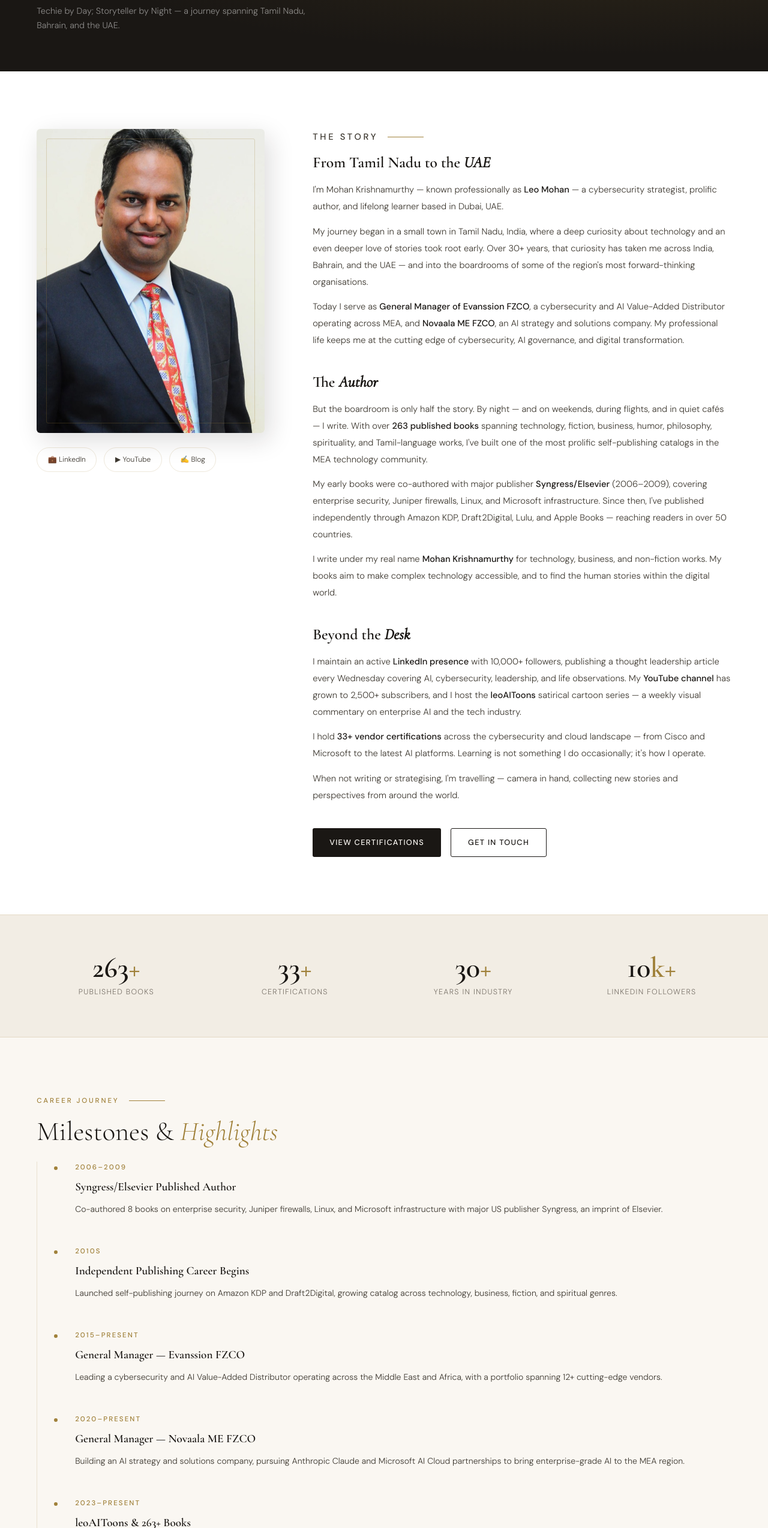
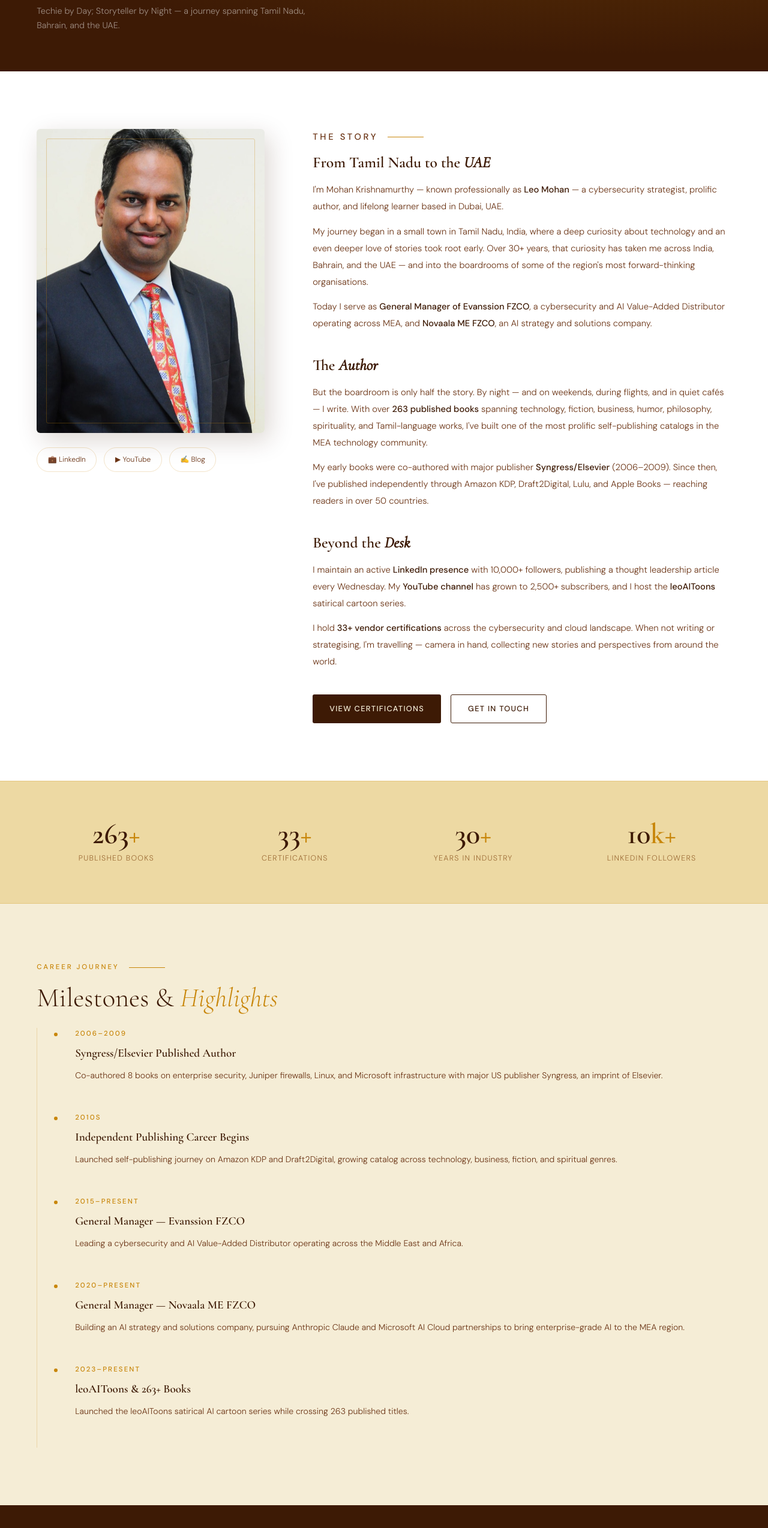
Before and after one commit to leomohan/mohan-site, a plain HTML site: page about.html in a window 1280 px wide. Shown: the part 252-2800 px from the top of the page at 60% size. Drawn offline with nearby package versions, Linux system fonts and the light colour scheme.

Commit message:
design: lion palette — about.html

```diff
--- a/about.html
+++ b/about.html
@@ -7,12 +7,12 @@
 <link rel="preconnect" href="https://fonts.googleapis.com">
 <link href="https://fonts.googleapis.com/css2?family=Cormorant+Garamond:ital,wght@0,300;0,400;0,600;0,700;1,300;1,400&family=DM+Sans:wght@300;400;500&display=swap" rel="stylesheet">
 <style>
-:root{--cream:#FAF7F2;--cream-dark:#F2EDE4;--ink:#1A1714;--ink-mid:#3D3830;--ink-light:#7A736A;--gold:#A0813A;--gold-light:#C9A55A;--gold-pale:#F0E6CE;--white:#FFFFFF;--border:rgba(160,129,58,0.18);--ff-display:'Cormorant Garamond',Georgia,serif;--ff-body:'DM Sans',sans-serif;--nav-h:72px;--transition:0.3s cubic-bezier(0.4,0,0.2,1);}
+:root{--cream:#F5EDD6;--cream-dark:#EDD9A3;--ink:#3D1A05;--ink-mid:#6B3415;--ink-light:#9C6B35;--gold:#C8860A;--gold-light:#E8A020;--gold-pale:#F5DFA0;--white:#FFFFFF;--border:rgba(200,134,10,0.22);--ff-display:'Cormorant Garamond',Georgia,serif;--ff-body:'DM Sans',sans-serif;--nav-h:72px;--transition:0.3s cubic-bezier(0.4,0,0.2,1);}
 *,*::before,*::after{box-sizing:border-box;margin:0;padding:0;}
 html{scroll-behavior:smooth;} body{background:var(--cream);color:var(--ink);font-family:var(--ff-body);font-weight:300;line-height:1.7;overflow-x:hidden;}
 a{color:inherit;text-decoration:none;} img{display:block;max-width:100%;}
-.nav{position:fixed;top:0;left:0;right:0;z-index:100;height:var(--nav-h);background:rgba(250,247,242,0.92);backdrop-filter:blur(12px);border-bottom:1px solid var(--border);display:flex;align-items:center;padding:0 clamp(1.5rem,4vw,3.5rem);gap:2rem;transition:box-shadow var(--transition);}
-.nav.scrolled{box-shadow:0 4px 24px rgba(26,23,20,0.08);}
+.nav{position:fixed;top:0;left:0;right:0;z-index:100;height:var(--nav-h);background:rgba(245,237,214,0.94);backdrop-filter:blur(12px);border-bottom:1px solid var(--border);display:flex;align-items:center;padding:0 clamp(1.5rem,4vw,3.5rem);gap:2rem;transition:box-shadow var(--transition);}
+.nav.scrolled{box-shadow:0 4px 24px rgba(61,26,5,0.10);}
 .nav-logo{font-family:var(--ff-display);font-size:1.35rem;font-weight:600;color:var(--ink);white-space:nowrap;flex-shrink:0;}
 .nav-logo span{color:var(--gold);}
 .nav-links{display:flex;align-items:center;gap:0.1rem;list-style:none;margin-left:auto;}
@@ -21,7 +21,7 @@ a{color:inherit;text-decoration:none;} img{display:block;max-width:100%;}
 .nav-item>a:hover,.nav-item>span:hover{color:var(--gold);background:var(--gold-pale);}
 .nav-item>span.has-dropdown::after{content:'›';font-size:1rem;transform:rotate(90deg);display:inline-block;transition:transform var(--transition);}
 .nav-item:hover>span.has-dropdown::after{transform:rotate(-90deg);}
-.dropdown{position:absolute;top:calc(100% + 6px);left:50%;transform:translateX(-50%) translateY(6px);background:var(--white);border:1px solid var(--border);border-radius:8px;box-shadow:0 12px 40px rgba(26,23,20,0.12);min-width:180px;padding:0.5rem 0;opacity:0;visibility:hidden;transition:opacity var(--transition),transform var(--transition),visibility var(--transition);pointer-events:none;}
+.dropdown{position:absolute;top:calc(100% + 6px);left:50%;transform:translateX(-50%) translateY(6px);background:var(--white);border:1px solid var(--border);border-radius:8px;box-shadow:0 12px 40px rgba(61,26,5,0.14);min-width:180px;padding:0.5rem 0;opacity:0;visibility:hidden;transition:opacity var(--transition),transform var(--transition),visibility var(--transition);pointer-events:none;}
 .nav-item:hover .dropdown{opacity:1;visibility:visible;transform:translateX(-50%) translateY(0);pointer-events:all;}
 .dropdown a{display:block;padding:0.55rem 1.2rem;font-size:0.82rem;letter-spacing:0.04em;color:var(--ink-mid);transition:background var(--transition),color var(--transition);}
 .dropdown a:hover{background:var(--gold-pale);color:var(--gold);}
@@ -30,7 +30,7 @@ a{color:inherit;text-decoration:none;} img{display:block;max-width:100%;}
 .nav-hamburger span{display:block;width:22px;height:2px;background:var(--ink);border-radius:2px;}
 @media(max-width:900px){.nav-links{display:none;}.nav-hamburger{display:flex;}}
 .page-hero{padding-top:var(--nav-h);background:var(--ink);padding-bottom:4rem;position:relative;overflow:hidden;}
-.page-hero::before{content:'';position:absolute;inset:0;background:radial-gradient(ellipse at 80% 50%,rgba(160,129,58,0.12) 0%,transparent 60%);}
+.page-hero::before{content:'';position:absolute;inset:0;background:radial-gradient(ellipse at 80% 50%,rgba(200,134,10,0.14) 0%,transparent 60%);}
 .page-hero-inner{max-width:1260px;margin:0 auto;padding:4rem clamp(1.5rem,4vw,3.5rem) 0;}
 .page-breadcrumb{font-size:0.72rem;letter-spacing:0.18em;text-transform:uppercase;color:rgba(255,255,255,0.4);margin-bottom:1.25rem;}
 .page-breadcrumb a{color:var(--gold-light);}
@@ -44,16 +44,15 @@ a{color:inherit;text-decoration:none;} img{display:block;max-width:100%;}
 .section-title em{font-style:italic;color:var(--gold);}
 .btn{display:inline-flex;align-items:center;gap:0.5rem;padding:0.75rem 1.75rem;font-family:var(--ff-body);font-size:0.8rem;font-weight:500;letter-spacing:0.1em;text-transform:uppercase;border-radius:3px;cursor:pointer;transition:all var(--transition);border:none;}
 .btn-primary{background:var(--ink);color:var(--cream);}
-.btn-primary:hover{background:var(--gold);color:var(--white);transform:translateY(-2px);box-shadow:0 8px 24px rgba(160,129,58,0.3);}
+.btn-primary:hover{background:var(--gold);color:var(--white);transform:translateY(-2px);box-shadow:0 8px 24px rgba(200,134,10,0.35);}
 .btn-outline{background:transparent;color:var(--ink);border:1px solid var(--ink);}
 .btn-outline:hover{background:var(--ink);color:var(--cream);transform:translateY(-2px);}
-/* About Layout */
 .about-main{padding:6rem 0;background:var(--white);}
 .about-layout{display:grid;grid-template-columns:380px 1fr;gap:5rem;align-items:start;}
 .about-photo-col{position:sticky;top:calc(var(--nav-h) + 2rem);}
-.about-photo{position:relative;border-radius:6px;overflow:hidden;box-shadow:8px 12px 40px rgba(26,23,20,0.15);}
+.about-photo{position:relative;border-radius:6px;overflow:hidden;box-shadow:8px 12px 40px rgba(61,26,5,0.18);}
 .about-photo img{width:100%;aspect-ratio:3/4;object-fit:cover;object-position:center top;}
-.about-photo::after{content:'';position:absolute;inset:16px;border:1px solid rgba(160,129,58,0.25);pointer-events:none;border-radius:3px;}
+.about-photo::after{content:'';position:absolute;inset:16px;border:1px solid rgba(200,134,10,0.30);pointer-events:none;border-radius:3px;}
 .about-links{display:flex;gap:0.75rem;margin-top:1.5rem;flex-wrap:wrap;}
 .about-social{display:flex;align-items:center;gap:0.5rem;padding:0.6rem 1.1rem;border:1px solid var(--border);border-radius:30px;font-size:0.75rem;color:var(--ink-mid);transition:all var(--transition);}
 .about-social:hover{border-color:var(--gold);color:var(--gold);background:var(--gold-pale);}
@@ -62,14 +61,11 @@ a{color:inherit;text-decoration:none;} img{display:block;max-width:100%;}
 .about-block p{font-size:0.92rem;color:var(--ink-mid);line-height:1.9;margin-bottom:0.85rem;}
 .about-block p strong{color:var(--ink);font-weight:500;}
 .about-block p:last-child{margin-bottom:0;}
-/* Stats band */
 .stats-band{background:var(--cream-dark);padding:4rem 0;border-top:1px solid var(--border);border-bottom:1px solid var(--border);}
 .stats-row{display:grid;grid-template-columns:repeat(4,1fr);gap:2rem;text-align:center;}
-.stat-item{}
 .stat-big{font-family:var(--ff-display);font-size:3rem;font-weight:600;color:var(--ink);line-height:1;}
 .stat-big span{color:var(--gold);}
 .stat-desc{font-size:0.78rem;letter-spacing:0.1em;text-transform:uppercase;color:var(--ink-light);margin-top:0.4rem;}
-/* Timeline */
 .timeline-section{padding:6rem 0;background:var(--cream);}
 .timeline{position:relative;padding-left:2rem;}
 .timeline::before{content:'';position:absolute;left:0;top:0;bottom:0;width:1px;background:var(--border);}
@@ -78,15 +74,14 @@ a{color:inherit;text-decoration:none;} img{display:block;max-width:100%;}
 .timeline-year{font-size:0.72rem;letter-spacing:0.18em;text-transform:uppercase;color:var(--gold);font-weight:500;margin-bottom:0.4rem;}
 .timeline-title{font-family:var(--ff-display);font-size:1.2rem;font-weight:600;color:var(--ink);margin-bottom:0.5rem;}
 .timeline-desc{font-size:0.88rem;color:var(--ink-mid);line-height:1.8;}
-/* Footer */
-.footer{background:var(--ink);color:rgba(255,255,255,0.5);padding:3rem 0 2rem;}
+.footer{background:var(--ink);color:rgba(245,237,214,0.52);padding:3rem 0 2rem;}
 .footer-inner{max-width:1260px;margin:0 auto;padding:0 clamp(1.5rem,4vw,3.5rem);display:flex;justify-content:space-between;align-items:center;flex-wrap:wrap;gap:1rem;}
-.footer-logo{font-family:var(--ff-display);font-size:1.2rem;font-weight:600;color:var(--white);}
+.footer-logo{font-family:var(--ff-display);font-size:1.2rem;font-weight:600;color:var(--cream);}
 .footer-logo span{color:var(--gold-light);}
 .footer-nav{display:flex;gap:1.5rem;flex-wrap:wrap;}
-.footer-nav a{font-size:0.78rem;color:rgba(255,255,255,0.45);transition:color var(--transition);}
+.footer-nav a{font-size:0.78rem;color:rgba(245,237,214,0.48);transition:color var(--transition);}
 .footer-nav a:hover{color:var(--gold-light);}
-.footer-copy{font-size:0.72rem;color:rgba(255,255,255,0.3);}
+.footer-copy{font-size:0.72rem;color:rgba(245,237,214,0.32);}
 @media(max-width:900px){.about-layout{grid-template-columns:1fr;}.about-photo-col{position:static;}.stats-row{grid-template-columns:repeat(2,1fr);}}
 @media(max-width:600px){.stats-row{grid-template-columns:1fr 1fr;}}
 .reveal{opacity:0;transform:translateY(30px);transition:opacity 0.7s ease,transform 0.7s ease;}
@@ -132,19 +127,17 @@ a{color:inherit;text-decoration:none;} img{display:block;max-width:100%;}
           <h2>From Tamil Nadu to the <em>UAE</em></h2>
           <p>I'm Mohan Krishnamurthy — known professionally as <strong>Leo Mohan</strong> — a cybersecurity strategist, prolific author, and lifelong learner based in Dubai, UAE.</p>
           <p>My journey began in a small town in Tamil Nadu, India, where a deep curiosity about technology and an even deeper love of stories took root early. Over 30+ years, that curiosity has taken me across India, Bahrain, and the UAE — and into the boardrooms of some of the region's most forward-thinking organisations.</p>
-          <p>Today I serve as <strong>General Manager of Evanssion FZCO</strong>, a cybersecurity and AI Value-Added Distributor operating across MEA, and <strong>Novaala ME FZCO</strong>, an AI strategy and solutions company. My professional life keeps me at the cutting edge of cybersecurity, AI governance, and digital transformation.</p>
+          <p>Today I serve as <strong>General Manager of Evanssion FZCO</strong>, a cybersecurity and AI Value-Added Distributor operating across MEA, and <strong>Novaala ME FZCO</strong>, an AI strategy and solutions company.</p>
         </div>
         <div class="about-block reveal">
           <h2>The <em>Author</em></h2>
           <p>But the boardroom is only half the story. By night — and on weekends, during flights, and in quiet cafés — I write. With over <strong>263 published books</strong> spanning technology, fiction, business, humor, philosophy, spirituality, and Tamil-language works, I've built one of the most prolific self-publishing catalogs in the MEA technology community.</p>
-          <p>My early books were co-authored with major publisher <strong>Syngress/Elsevier</strong> (2006–2009), covering enterprise security, Juniper firewalls, Linux, and Microsoft infrastructure. Since then, I've published independently through Amazon KDP, Draft2Digital, Lulu, and Apple Books — reaching readers in over 50 countries.</p>
-          <p>I write under my real name <strong>Mohan Krishnamurthy</strong> for technology, business, and non-fiction works. My books aim to make complex technology accessible, and to find the human stories within the digital world.</p>
+          <p>My early books were co-authored with major publisher <strong>Syngress/Elsevier</strong> (2006–2009). Since then, I've published independently through Amazon KDP, Draft2Digital, Lulu, and Apple Books — reaching readers in over 50 countries.</p>
         </div>
         <div class="about-block reveal">
           <h2>Beyond the <em>Desk</em></h2>
-          <p>I maintain an active <strong>LinkedIn presence</strong> with 10,000+ followers, publishing a thought leadership article every Wednesday covering AI, cybersecurity, leadership, and life observations. My <strong>YouTube channel</strong> has grown to 2,500+ subscribers, and I host the <strong>leoAIToons</strong> satirical cartoon series — a weekly visual commentary on enterprise AI and the tech industry.</p>
-          <p>I hold <strong>33+ vendor certifications</strong> across the cybersecurity and cloud landscape — from Cisco and Microsoft to the latest AI platforms. Learning is not something I do occasionally; it's how I operate.</p>
-          <p>When not writing or strategising, I'm travelling — camera in hand, collecting new stories and perspectives from around the world.</p>
+          <p>I maintain an active <strong>LinkedIn presence</strong> with 10,000+ followers, publishing a thought leadership article every Wednesday. My <strong>YouTube channel</strong> has grown to 2,500+ subscribers, and I host the <strong>leoAIToons</strong> satirical cartoon series.</p>
+          <p>I hold <strong>33+ vendor certifications</strong> across the cybersecurity and cloud landscape. When not writing or strategising, I'm travelling — camera in hand, collecting new stories and perspectives from around the world.</p>
         </div>
         <div class="reveal" style="display:flex;gap:1rem;flex-wrap:wrap;">
           <a href="certifications.html" class="btn btn-primary">View Certifications</a>
@@ -169,31 +162,11 @@ a{color:inherit;text-decoration:none;} img{display:block;max-width:100%;}
     <p class="section-label">Career Journey</p>
     <h2 class="section-title">Milestones &amp; <em>Highlights</em></h2>
     <div class="timeline">
-      <div class="timeline-item reveal">
-        <div class="timeline-year">2006–2009</div>
-        <div class="timeline-title">Syngress/Elsevier Published Author</div>
-        <div class="timeline-desc">Co-authored 8 books on enterprise security, Juniper firewalls, Linux, and Microsoft infrastructure with major US publisher Syngress, an imprint of Elsevier.</div>
-      </div>
-      <div class="timeline-item reveal">
-        <div class="timeline-year">2010s</div>
-        <div class="timeline-title">Independent Publishing Career Begins</div>
-        <div class="timeline-desc">Launched self-publishing journey on Amazon KDP and Draft2Digital, growing catalog across technology, business, fiction, and spiritual genres.</div>
-      </div>
-      <div class="timeline-item reveal">
-        <div class="timeline-year">2015–Present</div>
-        <div class="timeline-title">General Manager — Evanssion FZCO</div>
-        <div class="timeline-desc">Leading a cybersecurity and AI Value-Added Distributor operating across the Middle East and Africa, with a portfolio spanning 12+ cutting-edge vendors.</div>
-      </div>
-      <div class="timeline-item reveal">
-        <div class="timeline-year">2020–Present</div>
-        <div class="timeline-title">General Manager — Novaala ME FZCO</div>
-        <div class="timeline-desc">Building an AI strategy and solutions company, pursuing Anthropic Claude and Microsoft AI Cloud partnerships to bring enterprise-grade AI to the MEA region.</div>
-      </div>
-      <div class="timeline-item reveal">
-        <div class="timeline-year">2023–Present</div>
-        <div class="timeline-title">leoAIToons & 263+ Books</div>
-        <div class="timeline-desc">Launched the leoAIToons satirical AI cartoon series while crossing 263 published titles — a milestone that reflects a decade of disciplined, prolific writing.</div>
-      </div>
+      <div class="timeline-item reveal"><div class="timeline-year">2006–2009</div><div class="timeline-title">Syngress/Elsevier Published Author</div><div class="timeline-desc">Co-authored 8 books on enterprise security, Juniper firewalls, Linux, and Microsoft infrastructure with major US publisher Syngress, an imprint of Elsevier.</div></div>
+      <div class="timeline-item reveal"><div class="timeline-year">2010s</div><div class="timeline-title">Independent Publishing Career Begins</div><div class="timeline-desc">Launched self-publishing journey on Amazon KDP and Draft2Digital, growing catalog across technology, business, fiction, and spiritual genres.</div></div>
+      <div class="timeline-item reveal"><div class="timeline-year">2015–Present</div><div class="timeline-title">General Manager — Evanssion FZCO</div><div class="timeline-desc">Leading a cybersecurity and AI Value-Added Distributor operating across the Middle East and Africa.</div></div>
+      <div class="timeline-item reveal"><div class="timeline-year">2020–Present</div><div class="timeline-title">General Manager — Novaala ME FZCO</div><div class="timeline-desc">Building an AI strategy and solutions company, pursuing Anthropic Claude and Microsoft AI Cloud partnerships to bring enterprise-grade AI to the MEA region.</div></div>
+      <div class="timeline-item reveal"><div class="timeline-year">2023–Present</div><div class="timeline-title">leoAIToons & 263+ Books</div><div class="timeline-desc">Launched the leoAIToons satirical AI cartoon series while crossing 263 published titles.</div></div>
     </div>
   </div>
 </section>
```
